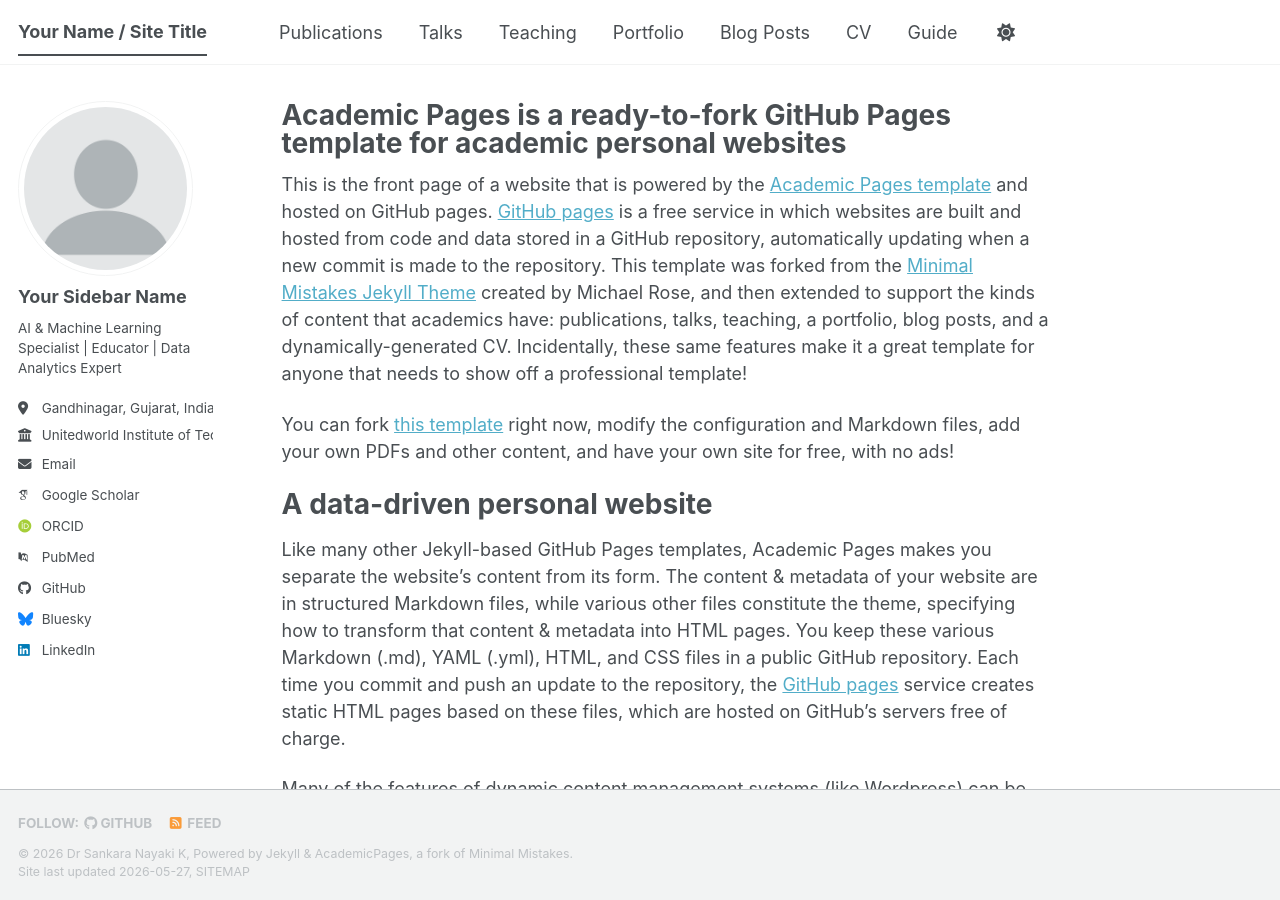
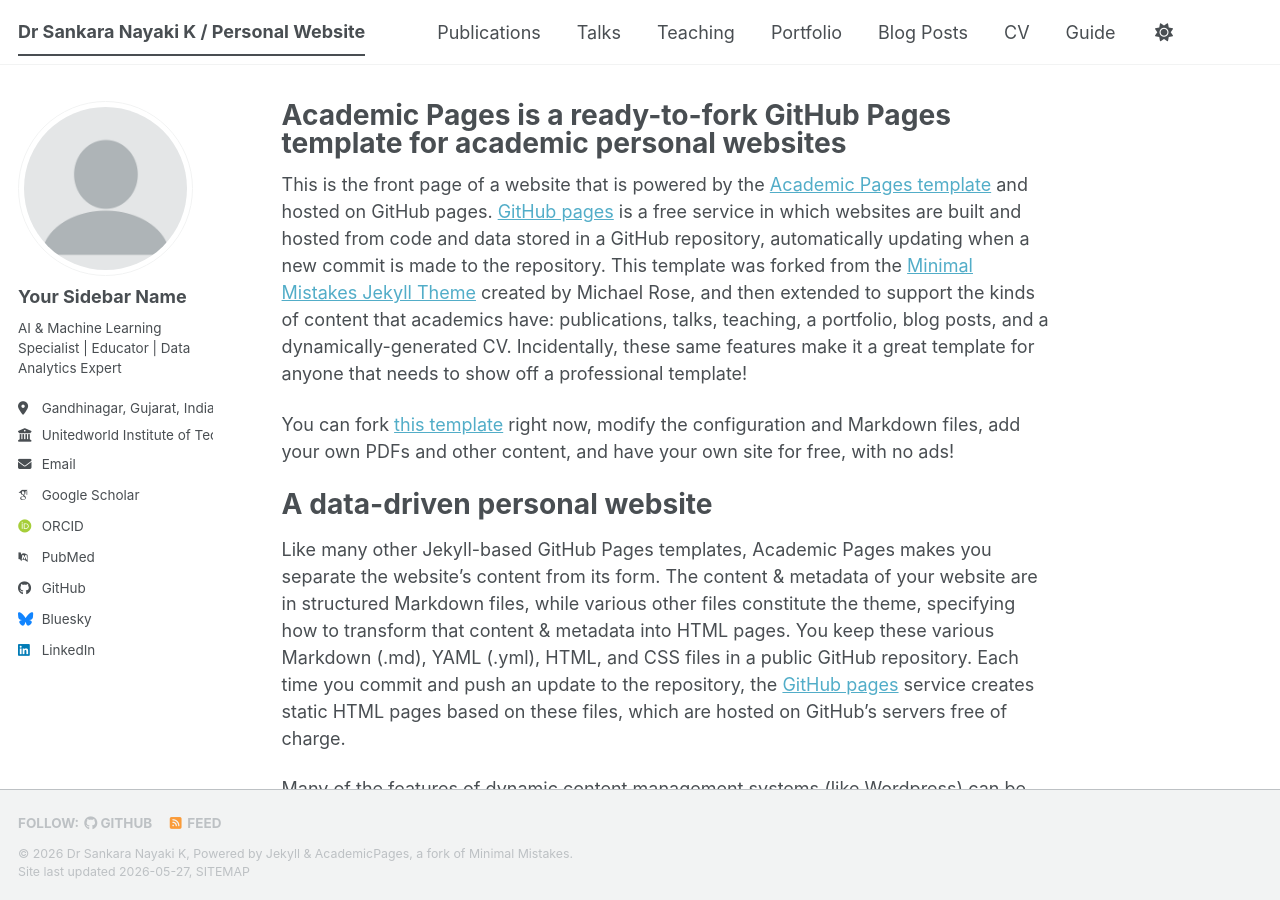
Before and after one commit to sankaraCourseera/academic-website, a Jekyll site: the page built from _pages/about.md, in a window 1280 px wide and 900 px high. Built offline with Jekyll 4.4.1, drawn with Linux system fonts in a browser that asks for light colours; some web fonts are replaced; a script bundle is joined from its source files by our own code; library files that are not in the unit come from our copies.

Commit message:
Update site title and name in configuration

```diff
--- a/_config.yml
+++ b/_config.yml
@@ -9,9 +9,9 @@
 # Basic Site Settings
 locale                   : "en-US"
 site_theme               : "default" # The available themes options are "default", "air", "sunrise", "mint", "dirt" and "contrast"
-title                    : "Your Name / Site Title"
+title                    : "Dr Sankara Nayaki K / Personal Website"
 title_separator          : "-"
-name                     : &name "Dr Sankara Nayaki K"
+name                     : "Dr Sankara Nayaki K"
 description              : &description "Your Name's academic portfolio"   # Update this with a general description of your site, this is the default if not overridden by a page
 url                      : https://academicpages.github.io # The base hostname & protocol for your site e.g. "https://[your GitHub username].github.io",
                                                            # or if you already have some other page hosted on Github then use "https://[your GitHub username].github.io/[Your Repo Name]"
```
